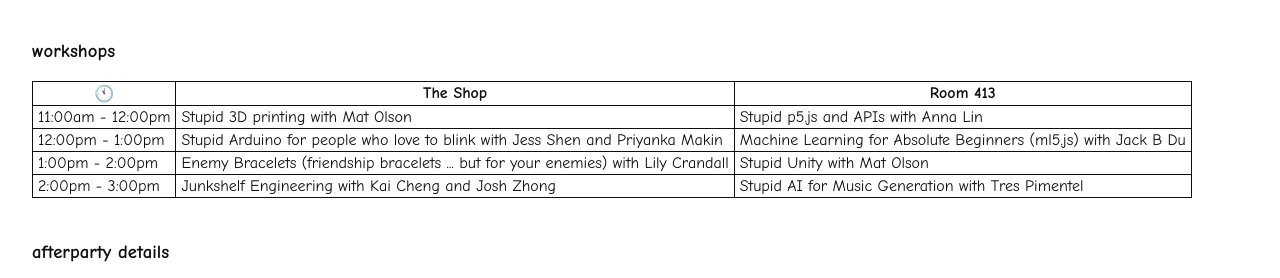
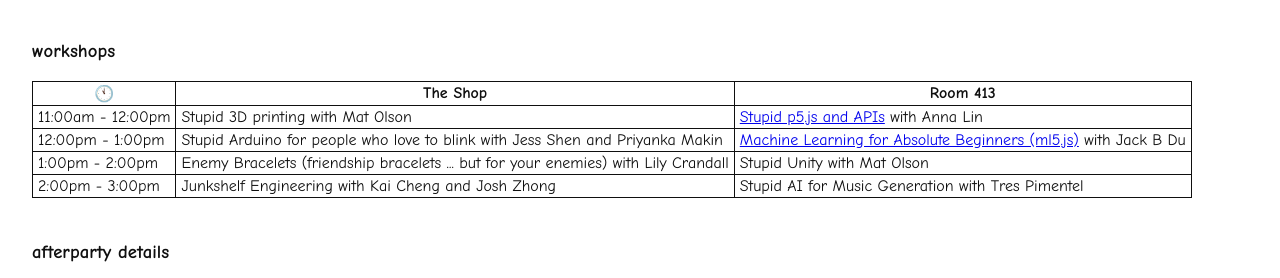
Before and after one commit to iguannalin/stupid, a plain HTML site: page index.html in a window 1280 px wide. Shown: the part 1078-1356 px from the top of the page. Drawn offline with Linux system fonts and the light colour scheme; a web font is replaced by a local one.

Commit message:
updated links

```diff
--- a/index.html
+++ b/index.html
@@ -93,12 +93,12 @@
                     <tr>
                         <td>11:00am - 12:00pm</td>
                         <td>Stupid 3D printing with Mat Olson</td>
-                        <td>Stupid p5.js and APIs with Anna Lin</td>
+                        <td><a href="http://tinyurl.com/stupidp5">Stupid p5.js and APIs</a> with Anna Lin</td>
                     </tr>
                     <tr>
                         <td>12:00pm - 1:00pm</td>
                         <td>Stupid Arduino for people who love to blink with Jess Shen and Priyanka Makin</td>
-                        <td>Machine Learning for Absolute Beginners (ml5.js) with Jack B Du</td>
+                        <td><a href="https://docs.google.com/document/d/1AojKtnWTGps3-5n5kPCmIKftJGmS7kUp_P9bjMNapmA/edit?usp=sharing">Machine Learning for Absolute Beginners (ml5.js)</a> with Jack B Du</td>
                     </tr>
                     <tr>
                         <td>1:00pm - 2:00pm</td>
```
